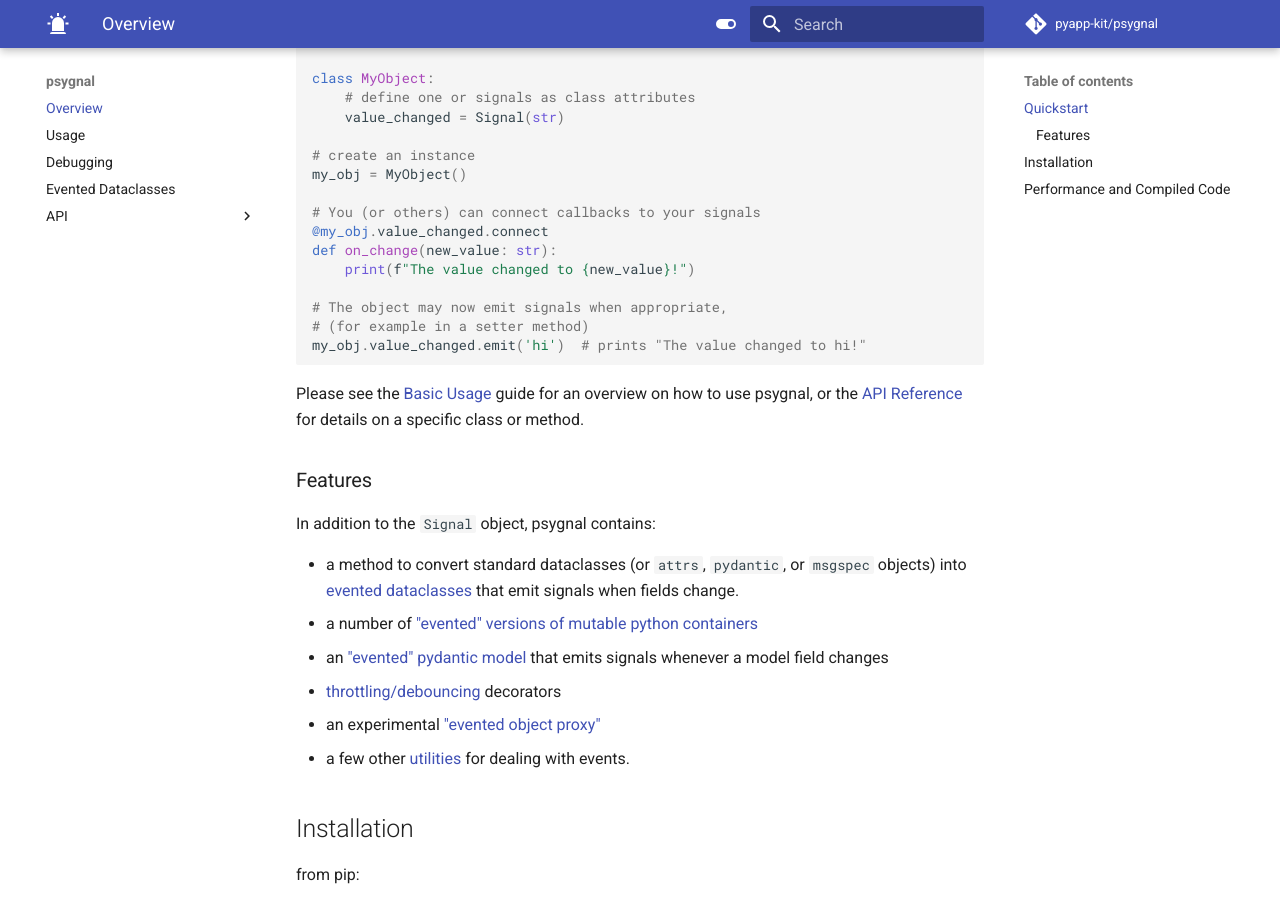
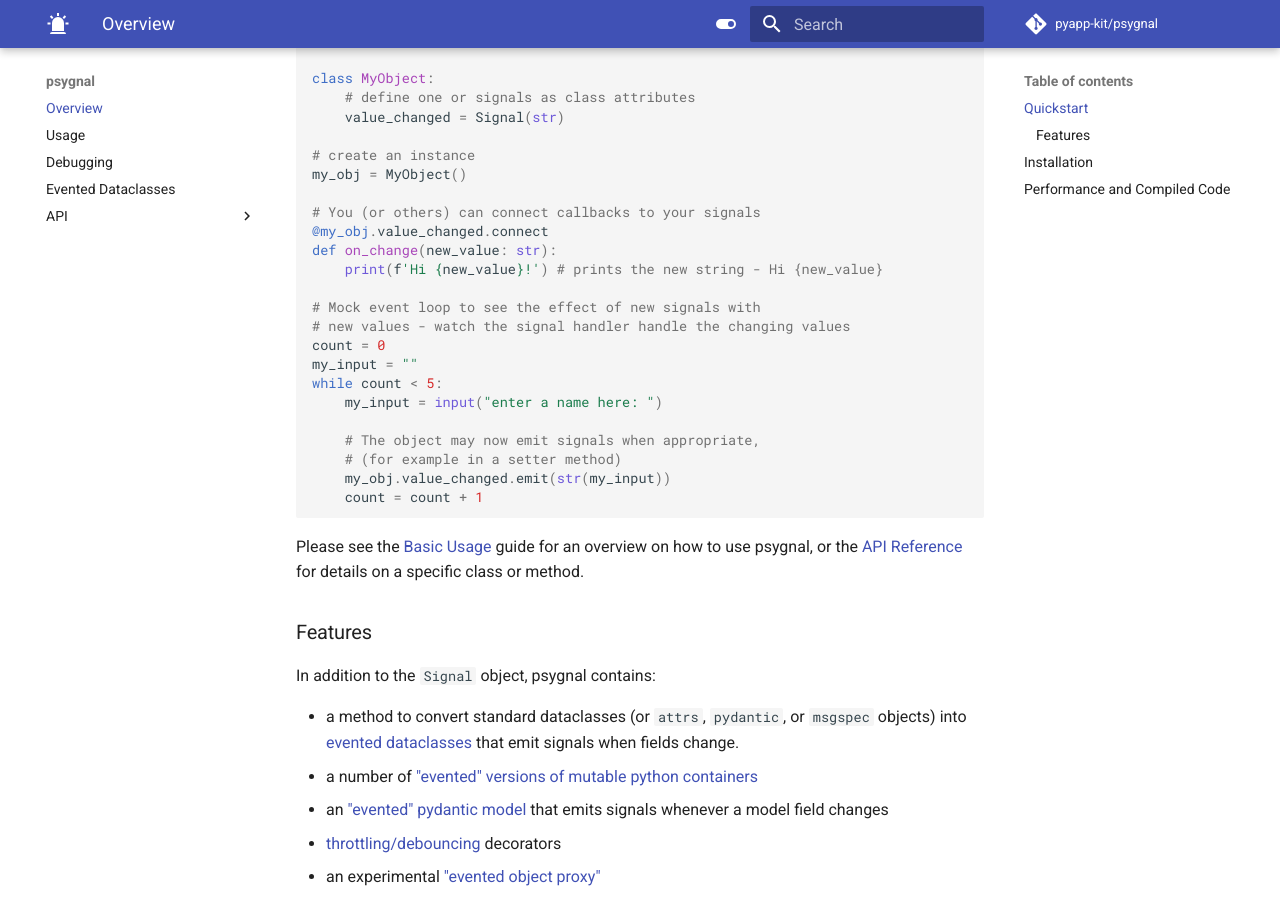
Before and after one commit to pyapp-kit/psygnal, an MkDocs documentation site: the page built from docs/index.md, in a window 1280 px wide and 900 px high, scrolled down 539 px. Built offline with MkDocs 1.6.1 and Material for MkDocs 9.7.7, drawn with Linux system fonts in a browser that asks for light colours; comment, search, counter and statistics services are not loaded.

Commit message:
docs: modified quickstart simple example (#349)
Co-authored-by: Talley Lambert <talley.lambert@gmail.com>

````diff
--- a/docs/index.md
+++ b/docs/index.md
@@ -29,11 +29,19 @@ my_obj = MyObject()
 # You (or others) can connect callbacks to your signals
 @my_obj.value_changed.connect
 def on_change(new_value: str):
-    print(f"The value changed to {new_value}!")
+    print(f'Hi {new_value}!') # prints the new string - Hi {new_value}
 
-# The object may now emit signals when appropriate,
-# (for example in a setter method)
-my_obj.value_changed.emit('hi')  # prints "The value changed to hi!"
+# Mock event loop to see the effect of new signals with
+# new values - watch the signal handler handle the changing values
+count = 0
+my_input = ""
+while count < 5:
+    my_input = input("enter a name here: ")
+
+    # The object may now emit signals when appropriate,
+    # (for example in a setter method)
+    my_obj.value_changed.emit(str(my_input))
+    count = count + 1
 ```
 
 Please see the [Basic Usage](usage.md) guide for an overview on how to use psygnal,
````
